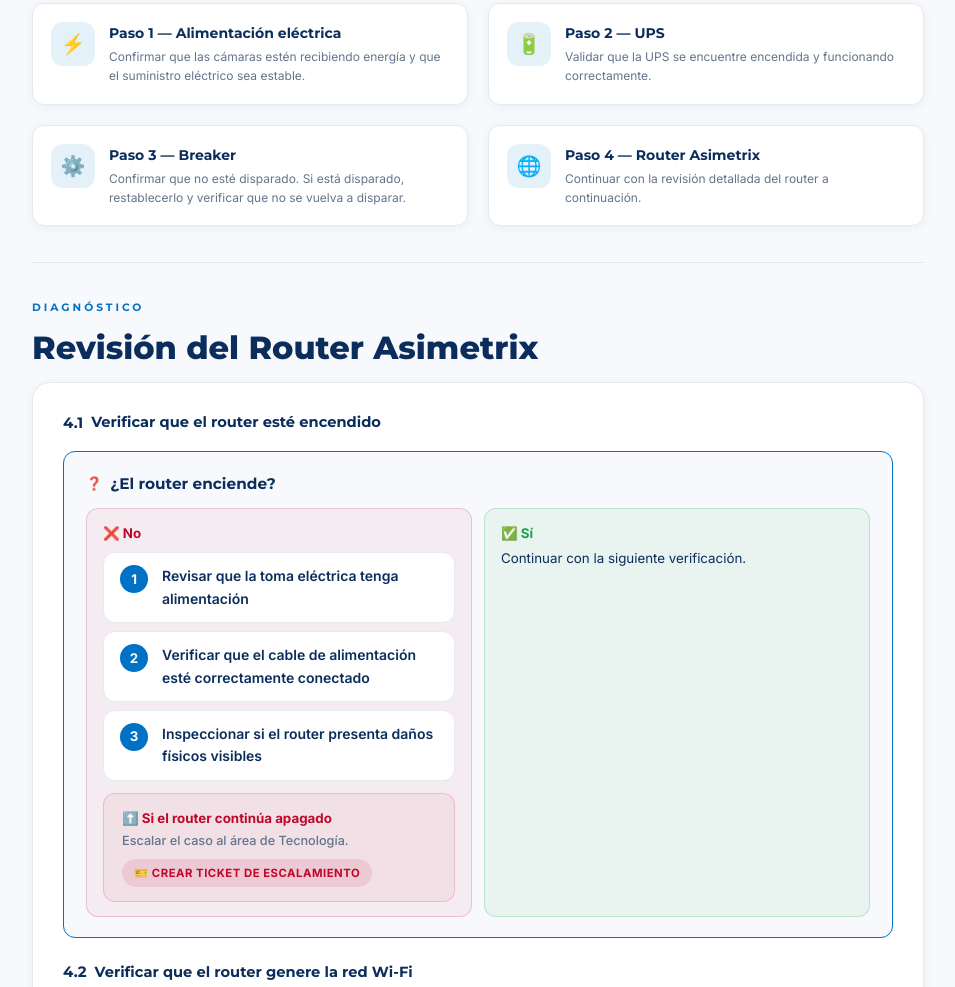
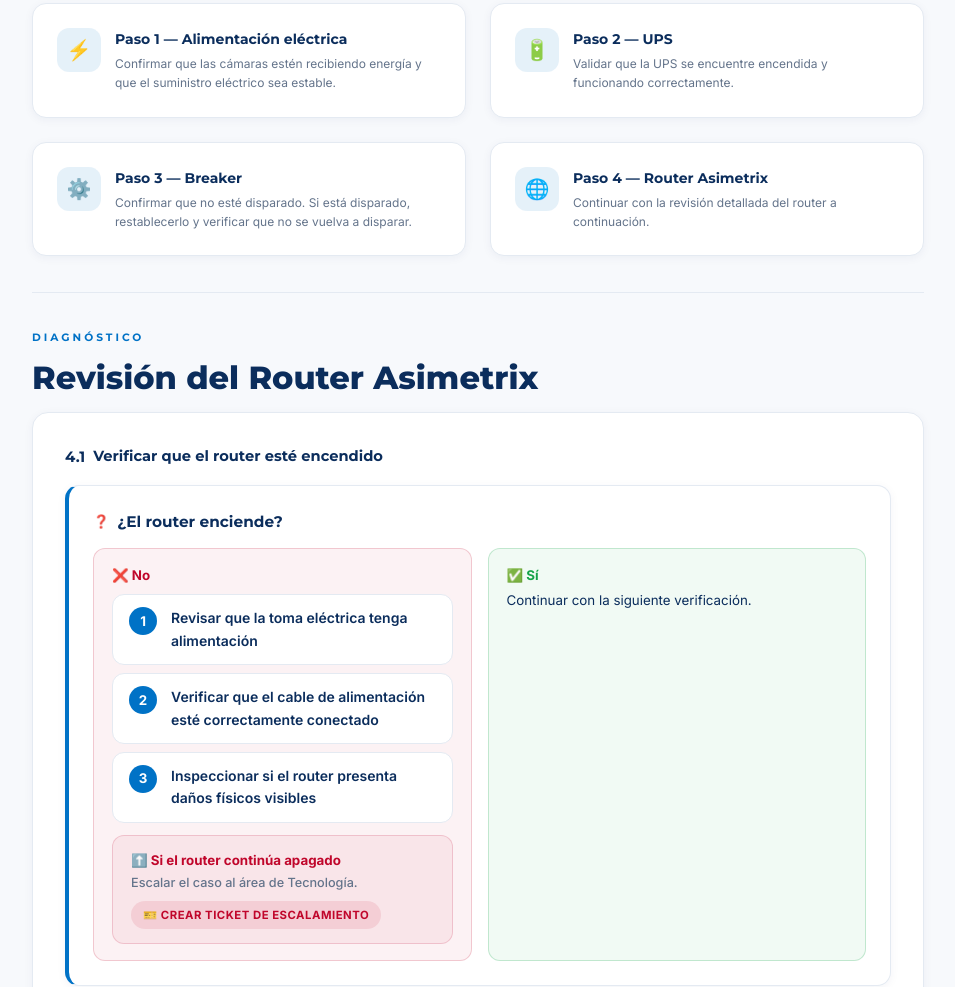
Before and after one commit to manuelachavarria-dotcom/sop-camaras-pigvision, a plain HTML site: page mantenimiento.html in a window 1280 px wide. Shown: the part 754-1741 px from the top of the page, without its empty margins (162-1117 px from the left). Drawn offline with Linux system fonts and the light colour scheme.

Commit message:
Tarjetas corporativas uniformes: blanco, radios 16px, sombras suaves, padding amplio y recuadros inferiores alineados

```diff
--- a/sop.css
+++ b/sop.css
@@ -16,11 +16,11 @@
   --error: #C0062B;
   --success: #16A34A;
   --warn: #C85014;
-  --radius: 18px;
+  --radius: 16px;
   --radius-sm: 12px;
-  --shadow-sm: 0 2px 10px rgba(11,45,92,0.06);
-  --shadow-md: 0 12px 32px rgba(11,45,92,0.12);
-  --shadow-lg: 0 20px 50px rgba(11,45,92,0.16);
+  --shadow-sm: 0 2px 10px rgba(11,45,92,0.05);
+  --shadow-md: 0 8px 24px rgba(11,45,92,0.08);
+  --shadow-lg: 0 16px 40px rgba(11,45,92,0.12);
 }
 
 /* Acentos por equipo: paleta uniforme azul profesional */
@@ -167,19 +167,19 @@
 .card {
   background: var(--white);
   border: 1px solid var(--line);
-  border-radius: var(--radius);
-  padding: 28px 30px; margin-bottom: 24px;
-  box-shadow: var(--shadow-sm);
-  transition: box-shadow 0.3s ease, transform 0.3s ease, border-color 0.3s ease;
+  border-radius: 16px;
+  padding: 32px;
+  margin-bottom: 24px;
+  box-shadow: 0 2px 10px rgba(11,45,92,0.05);
+  transition: box-shadow 0.3s ease, border-color 0.3s ease;
 }
 .card:hover {
-  box-shadow: var(--shadow-md);
-  transform: translateY(-3px);
-  border-color: color-mix(in srgb, var(--accent) 35%, var(--line));
+  box-shadow: 0 8px 24px rgba(11,45,92,0.1);
+  border-color: color-mix(in srgb, var(--accent) 30%, var(--line));
 }
 .card-head {
-  display: flex; align-items: center; gap: 14px;
-  margin-bottom: 20px; padding-bottom: 18px;
+  display: flex; align-items: center; gap: 16px;
+  margin-bottom: 24px; padding-bottom: 20px;
   border-bottom: 1px solid var(--line); flex-wrap: wrap;
 }
 .card-head .emoji {
@@ -225,20 +225,23 @@
 
 /* ===== Decisiones ===== */
 .decision {
-  background: var(--bg);
-  border: 1.5px solid var(--accent);
-  border-radius: var(--radius-sm);
-  padding: 20px 22px; margin: 16px 0;
+  background: var(--white);
+  border: 1px solid var(--line);
+  border-left: 4px solid var(--accent);
+  border-radius: 14px;
+  padding: 24px;
+  margin: 16px 0;
+  box-shadow: 0 2px 10px rgba(11,45,92,0.05);
 }
 .decision .q {
   font-family: 'Montserrat', sans-serif; font-weight: 700;
   font-size: 11.5pt; color: var(--primary);
-  margin-bottom: 12px; display: flex; gap: 8px; align-items: center;
+  margin-bottom: 14px; display: flex; gap: 8px; align-items: center;
 }
 .decision .q::before { content: '❓'; font-size: 13px; flex-shrink: 0; }
-.decision .options { display: grid; grid-template-columns: 1fr 1fr; gap: 12px; }
+.decision .options { display: grid; grid-template-columns: 1fr 1fr; gap: 16px; }
 .decision .opt {
-  padding: 14px 16px; border-radius: var(--radius-sm);
+  padding: 16px 18px; border-radius: 12px;
   font-size: 10pt; border: 1px solid transparent;
 }
 .decision .opt.yes { background: rgba(22,163,74,0.06); border-color: rgba(22,163,74,0.22); }
@@ -272,27 +275,29 @@
 .badge.green { background: rgba(22,163,74,0.1); color: var(--success); }
 .badge.dark { background: rgba(11,45,92,0.1); color: var(--primary); }
 
-/* ===== Grid de dos columnas ===== */
-.grid-2 { display: grid; grid-template-columns: 1fr 1fr; gap: 20px; }
+/* ===== Grids ===== */
+.grid-2 { display: grid; grid-template-columns: 1fr 1fr; gap: 24px; }
 .grid-2 > * { min-width: 0; }
+.grid-3 { display: grid; grid-template-columns: repeat(3, 1fr); gap: 24px; }
+.grid-3 > * { min-width: 0; }
 
 /* ===== Baldosas (tiles) ===== */
 .tile {
   background: var(--white);
   border: 1px solid var(--line);
-  border-radius: var(--radius-sm);
-  padding: 18px; display: flex; gap: 14px; align-items: flex-start;
-  box-shadow: var(--shadow-sm);
-  transition: box-shadow 0.25s, transform 0.25s;
+  border-radius: 14px;
+  padding: 24px; display: flex; gap: 14px; align-items: flex-start;
+  box-shadow: 0 2px 10px rgba(11,45,92,0.05);
+  transition: box-shadow 0.25s, border-color 0.25s;
 }
-.tile:hover { box-shadow: var(--shadow-md); transform: translateY(-2px); }
+.tile:hover { box-shadow: var(--shadow-md); border-color: color-mix(in srgb, var(--accent) 30%, var(--line)); }
 .tile .t-icon {
   width: 44px; height: 44px; border-radius: 12px;
   background: var(--accent-soft); display: flex; align-items: center; justify-content: center;
   font-size: 20px; flex-shrink: 0;
 }
 .tile h4 { font-family: 'Montserrat', sans-serif; font-size: 10.5pt; font-weight: 700; color: var(--primary); }
-.tile p { font-size: 9pt; color: var(--gray); margin-top: 3px; }
+.tile p { font-size: 9pt; color: var(--gray); margin-top: 4px; }
 
 /* ===== Divisor ===== */
 .divider { border: none; border-top: 1px solid var(--line); margin: 36px 0; }
@@ -305,6 +310,7 @@
 @media (max-width: 760px) {
   .decision .options { grid-template-columns: 1fr; }
   .grid-2 { grid-template-columns: 1fr; }
+  .grid-3 { grid-template-columns: 1fr; }
   .content { padding: 36px 16px 64px; }
   .page-header { padding: 96px 20px 44px; }
   .topnav { padding: 10px 14px; }
```
Also changed, not shown: SOP_Camaras_IoT.html (+19 -16 lines), 1 other file.
